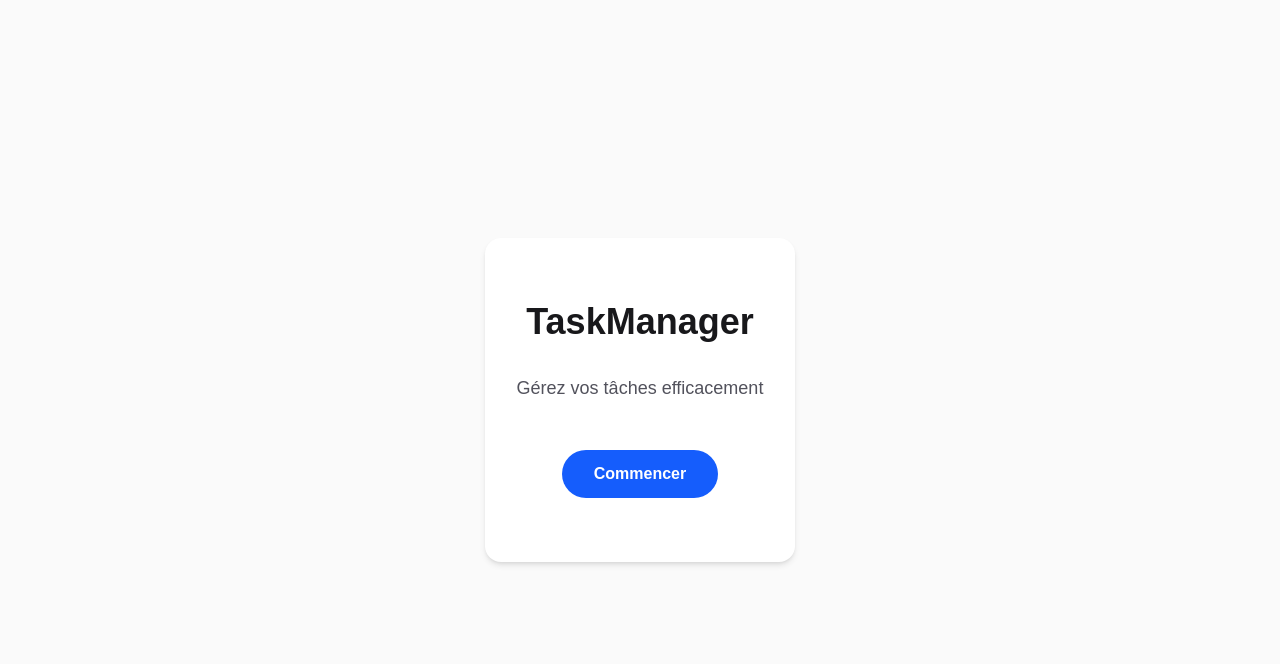
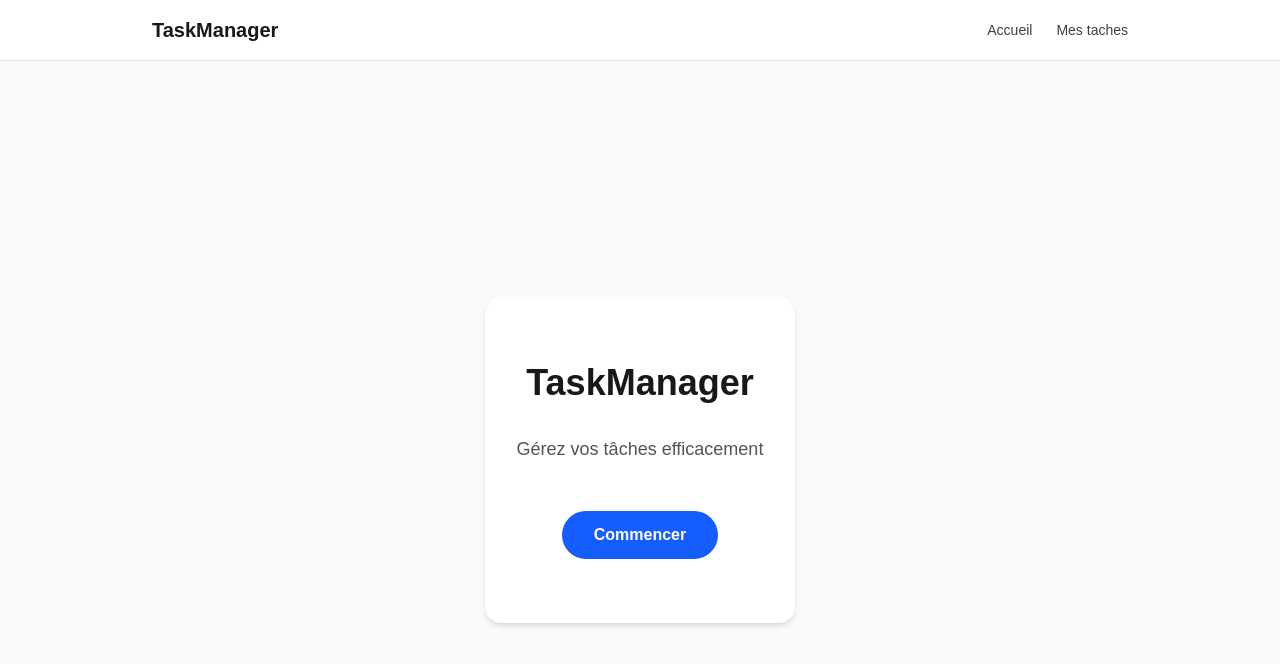
Before and after one commit to lisinsau/taskmanager, a Next.js app: page / in a window 1280 px wide. Shown: the top 664 px of the page. Built offline with nearby package versions, Linux system fonts and the light colour scheme.

Commit message:
add header component

```diff
--- a/src/app/layout.js
+++ b/src/app/layout.js
@@ -1,4 +1,5 @@
 import { Geist, Geist_Mono } from "next/font/google";
+import Header from "../components/Header";
 import "./globals.css";
 
 const geistSans = Geist({
@@ -12,8 +13,8 @@ const geistMono = Geist_Mono({
 });
 
 export const metadata = {
-  title: "Create Next App",
-  description: "Generated by create next app",
+  title: "TaskManager",
+  description: "Application de gestion des taches",
 };
 
 export default function RootLayout({ children }) {
@@ -22,7 +23,10 @@ export default function RootLayout({ children }) {
       lang="en"
       className={`${geistSans.variable} ${geistMono.variable} h-full antialiased`}
     >
-      <body className="min-h-full flex flex-col">{children}</body>
+      <body className="min-h-full flex flex-col">
+        <Header />
+        {children}
+      </body>
     </html>
   );
 }
--- /dev/null
+++ b/src/components/Header.js
@@ -0,0 +1,28 @@
+import Link from "next/link";
+
+export default function Header() {
+  return (
+    <header className="border-b border-zinc-200 bg-white dark:border-zinc-800 dark:bg-zinc-950">
+      <div className="mx-auto flex w-full max-w-5xl items-center justify-between px-6 py-4">
+        <Link href="/" className="text-xl font-bold text-zinc-900 dark:text-zinc-100">
+          TaskManager
+        </Link>
+
+        <nav aria-label="Navigation principale">
+          <ul className="flex items-center gap-6 text-sm font-medium text-zinc-700 dark:text-zinc-300">
+            <li>
+              <Link href="/" className="hover:text-blue-600 dark:hover:text-blue-400">
+                Accueil
+              </Link>
+            </li>
+            <li>
+              <Link href="/tasks" className="hover:text-blue-600 dark:hover:text-blue-400">
+                Mes taches
+              </Link>
+            </li>
+          </ul>
+        </nav>
+      </div>
+    </header>
+  );
+}
```
